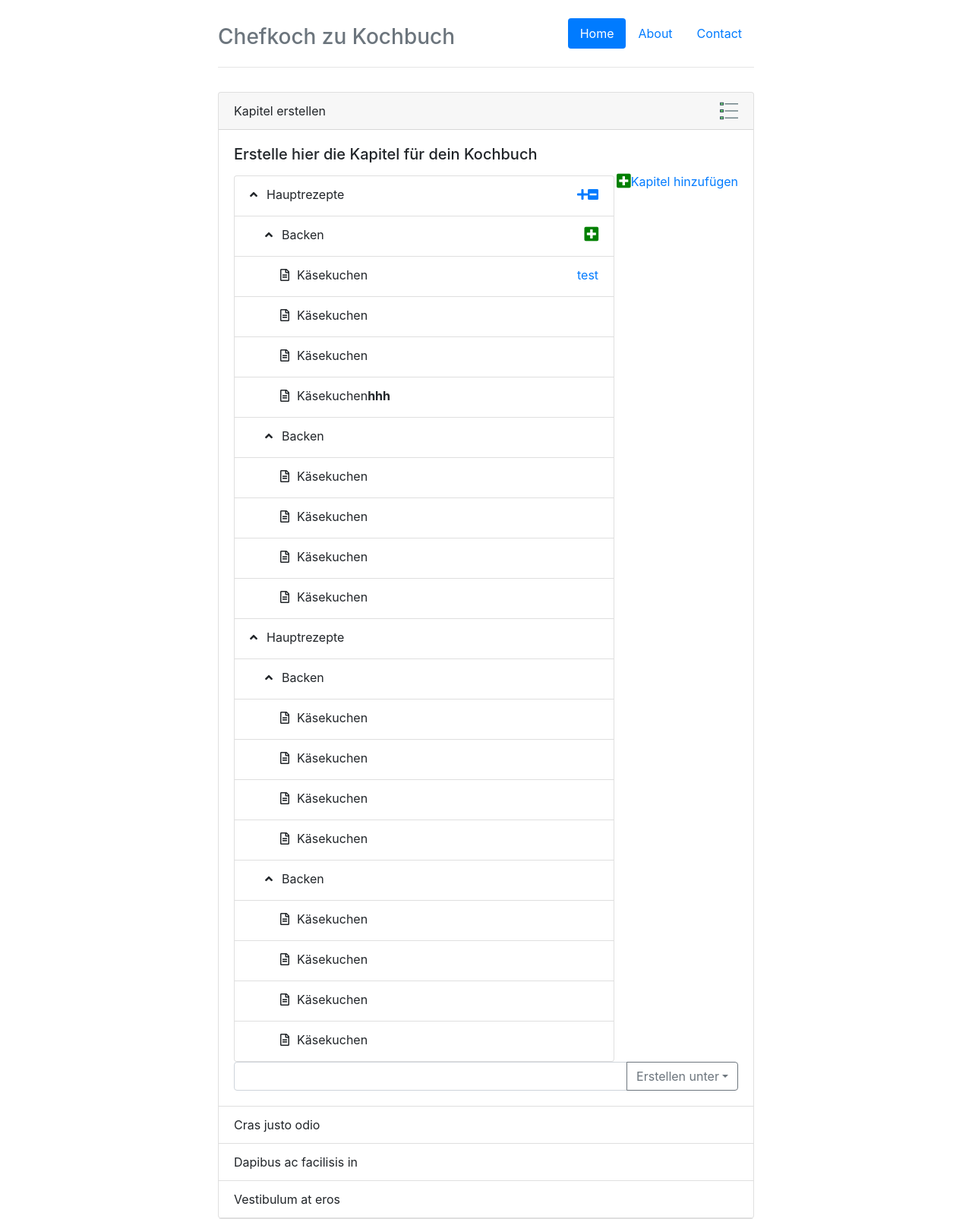
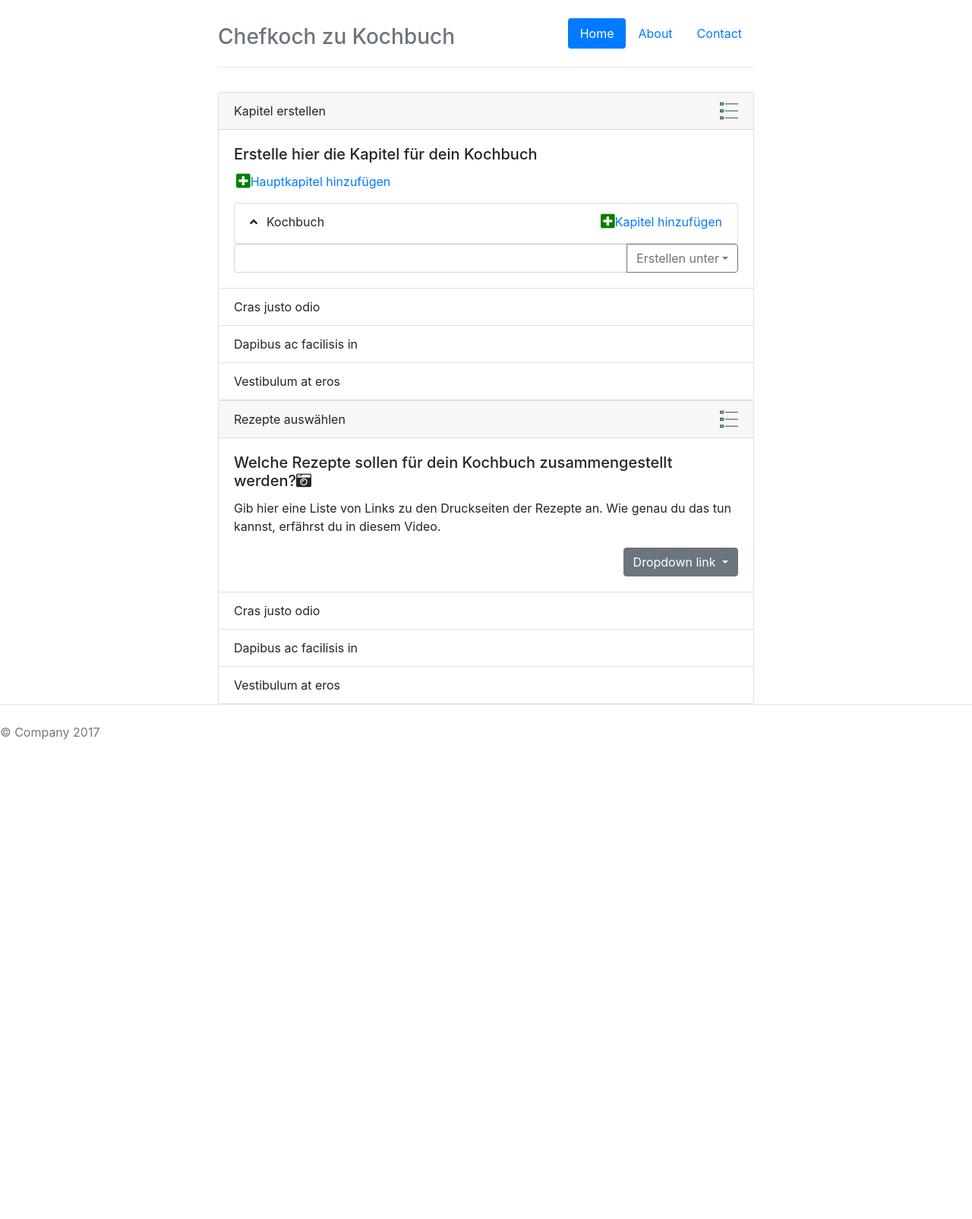
Before and after one commit to marplaa/chefkoch2cookbook, a Django app: page /create/ in a window 1280 px wide. Shown: the top 1605 px of the page at 76% size. After the commit the page ends 974 px from the top, so only its background shows below. Run offline with Django 3.2, Linux system fonts and the light colour scheme; some libraries are stand-ins or nearby versions.

Commit message:
correction

```diff
--- a/chefkoch2book/static/chefkoch2book/js/recipes.js
+++ b/chefkoch2book/static/chefkoch2book/js/recipes.js
@@ -1,26 +1,4 @@
-var recipes = [{type: "ch", pos: "0", id: "hauptrezepte", title:"Hauptrezepte",text: 'Hauptrezepte <a href="#" class="float-right"><i class="fas fa-minus-square"></i></a><a href="#" class="float-right"><i class="fas fa-plus"></i></a>', nodes: [
-	                          {type: "ch", id: "backen", title:"Backen", text:'Backen <a onclick="showRecipeModal(\'hauptrezepte-backen\')" href="#" class="float-right"><i class="fas fa-plus-square fa-lg" style="color: green"></i></a>', nodes: [
-	                        	  {type:"r", text:'Käsekuchen <a onclick="getChapterFromString(\"hauptrezepte-backen\")" href="#" class="float-right">test</a>'},
-	                        	  {type:"r", text:"Käsekuchen"},
-	                        	  {type:"r", text:"Käsekuchen"},
-	                        	  {type:"r", text:"Käsekuchen<b>hhh</b>"}]},
-	                          {type: "ch", text:"Backen", nodes: [
-	                        	  {type:"r", text:"Käsekuchen"},
-	                        	  {type:"r", text:"Käsekuchen"},
-	                        	  {type:"r", text:"Käsekuchen"},
-	                        	  {type:"r", text:"Käsekuchen"}]}]  },
-	           {type: "ch", pos: "0", id: "0", text: "Hauptrezepte", nodes: [
-	        	              {type: "ch", text:"Backen", nodes: [
-	        	            	  {type:"r", text:"Käsekuchen"},
-	        	            	  {type:"r", text:"Käsekuchen"},
-	        	            	  {type:"r", text:"Käsekuchen"},
-	        	            	  {type:"r", text:"Käsekuchen"}]},
-	        	              {type: "ch", text:"Backen", nodes: [
-	        	            	  {type:"r", text:"Käsekuchen"},
-	        	            	  {type:"r", text:"Käsekuchen"},
-	        	            	  {type:"r", text:"Käsekuchen"},
-	        	            	  {type:"r", text:"Käsekuchen"}]}]
-	           }];
+var recipes = [{id : "0", title: "Kochbuch", text: 'Kochbuch<a onclick="showChapterModal(\'\')" href="#" class="recipe-list-button float-right"><i class="fas fa-plus-square fa-lg" style="color: green"></i>Kapitel hinzufügen</a>', nodes : []}];
 
 var list_str = ""
 
@@ -161,7 +139,7 @@ function getChapterFromString(chapter) {
 
 function getChapterFromArray(path) {
 
-	if (chapter.length == 0){
+	if (path.length == 0){
 		return recipes;
 	}
 
@@ -245,9 +223,19 @@ function newChapter(title, chapterString){
 function deleteRecipe(recipeString) {
 	var path = recipeString.split("-");
 	var chapter = getChapterFromArray(_.first(path,path.length-1));
-	var pathid = path[path.length-1];
+	//var pathid = path[path.length-1];
 	var recipe = _.findWhere(chapter["nodes"], {id : path[path.length-1]});
 	chapter["nodes"] = _.without(chapter["nodes"], recipe);
 	$("#recipe-tree").treeview(tree_view_options);
 	$("#recipe-tree").treeview("expandAll", { levels: 2, silent: true });
 }
+
+function deleteChapter(chapterString) {
+	var path = chapterString.split("-");
+	var parentChapter = getChapterFromArray(_.first(path,path.length-1));
+	//var pathid = path[path.length-1];
+	var chapter = _.findWhere(parentChapter["nodes"], {id : path[path.length-1]});
+	parentChapter["nodes"] = _.without(parentChapter["nodes"], chapter);
+	$("#recipe-tree").treeview(tree_view_options);
+	$("#recipe-tree").treeview("expandAll", { levels: 2, silent: true });
+}
--- a/chefkoch2book/templates/chefkoch2book/index.html
+++ b/chefkoch2book/templates/chefkoch2book/index.html
@@ -77,8 +77,8 @@
 
 				<p class="card-text"><a
 						onclick="showChapterModal('');" href="#"
-						class="recipe-list-button float-right"><i
-						class="fas fa-plus-square fa-lg" style="color: green"></i>Kapitel
+						class="recipe-list-button"><i
+						class="fas fa-plus-square fa-lg" style="color: green"></i>Hauptkapitel
 						hinzufügen</a></p>
 
 
```
